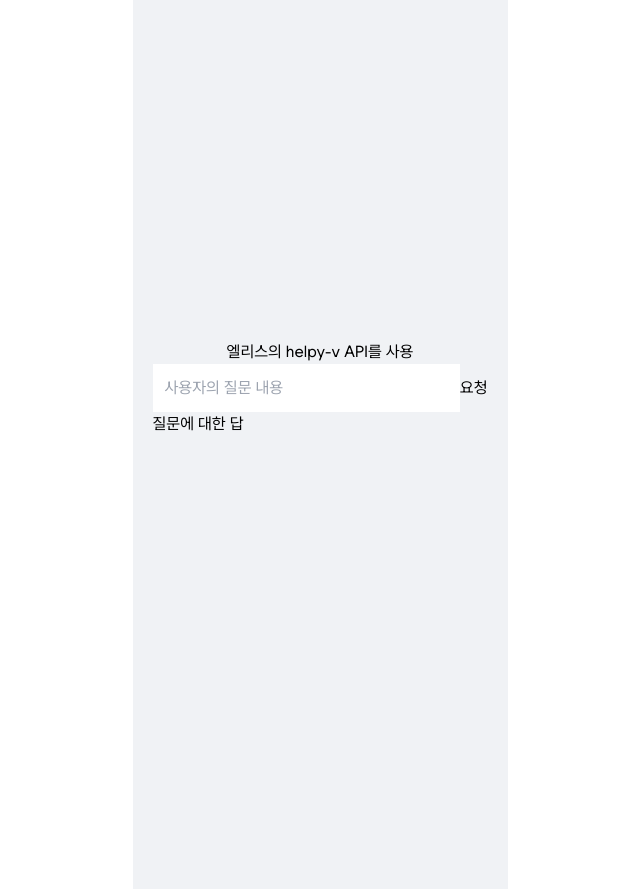
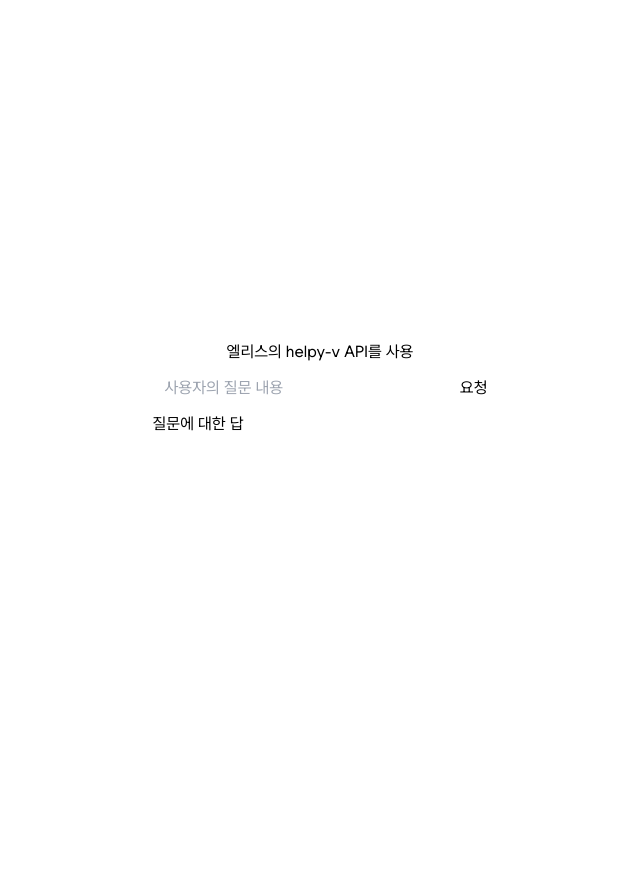
Before and after one commit to aihellothon10/frontend, a Next.js app: page / in a window 1280 px wide. Shown: the whole page, without its empty margins (320-960 px from the left). Built offline with nearby package versions, Linux system fonts and the light colour scheme.

Commit message:
style: modify layout background color

```diff
--- a/src/app/_components/common/Header.tsx
+++ b/src/app/_components/common/Header.tsx
@@ -1,5 +1,5 @@
 const Header = ({ children }: HeaderProps) => (
-  <header className="sticky top-0 z-10 bg-grayscale-20 text-grayscale-60">
+  <header className="sticky top-0 z-10 text-grayscale-60">
     {/* <div className="h-mobile-header-top"></div> */}
     <div className="flex items-center justify-between">{children}</div>
   </header>
--- a/src/app/_components/common/Layout.tsx
+++ b/src/app/_components/common/Layout.tsx
@@ -1,7 +1,5 @@
-import BottomNavigation from './BottomNavigation';
-
 const Layout = ({ children }: LayoutProps) => (
-  <div className="m-auto min-h-svh w-mobile bg-grayscale-20 pb-mobile-bottom-navigation-height">{children}</div>
+  <div className="m-auto min-h-svh w-mobile pb-mobile-bottom-navigation-height">{children}</div>
 );
 
 interface LayoutProps {
--- a/src/app/memo/_components/MemoHeader.tsx
+++ b/src/app/memo/_components/MemoHeader.tsx
@@ -2,7 +2,7 @@
 
 const MemoHeader = () => (
   <Header>
-    <div className="flex items-center gap-8 px-6 py-4.25">
+    <div className="flex w-full items-center gap-8 bg-grayscale-20 px-6 py-4.25">
       <span className="icon-fill icon-md">description</span>
       <span className="title-md-22-extrabold">메모</span>
     </div>
--- a/src/app/memo/page.tsx
+++ b/src/app/memo/page.tsx
@@ -15,7 +15,7 @@
   return (
     <>
       <MemoHeader />
-      <div className="relative h-full px-4 pb-4">
+      <div className="relative h-full bg-grayscale-20 px-4 pb-4">
         <MemoInput />
         <MemoChips />
         <div className="mt-4 rounded-12 bg-grayscale-10 p-3">
```
